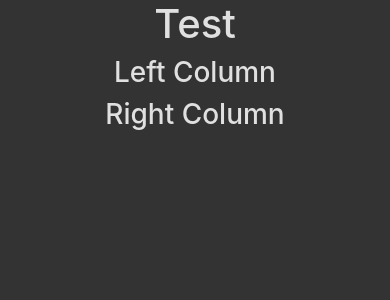
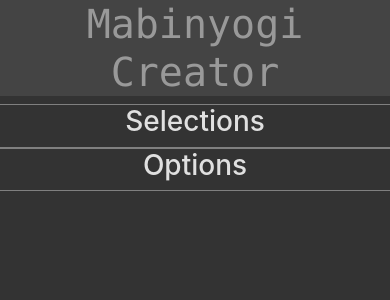
Before and after one commit to DontadVance/ProjectMabinyogi, a Flask app: page / in a window 390 px wide. Shown: the part 56-356 px from the top of the page. Run offline with Flask 2, Linux system fonts and the light colour scheme; some libraries are stand-ins or nearby versions.

Commit message:
Modify default.html, index.html

```diff
--- a/mabinyogi/templates/default.html
+++ b/mabinyogi/templates/default.html
@@ -50,10 +50,6 @@
 			</div>
 		</nav>
 
-		<div class="text-center back-primary">
-			<h1>Test</h1>
-		</div>
-
 	{% block content %}
 
 	{% endblock %}
--- a/mabinyogi/templates/index.html
+++ b/mabinyogi/templates/index.html
@@ -3,13 +3,17 @@
 
 {% block content %}
 
-		<div class ="container">
+		<div class="text-center title-primary">
+			<h1>Mabinyogi Creator</h1>
+		</div>
+
+		<div>
 			<div class="row">
-				<div class="col-sm-6 text-center">
-					<h3>Left Column</h3>
+				<div class="col-sm-6 text-center box-primary">
+					<h3>Selections</h3>
 				</div>
-				<div class="col-sm-6 text-center">
-					<h3>Right Column</h3>
+				<div class="col-sm-6 text-center box-primary">
+					<h3>Options</h3>
 				</div>
 			</div>
 		</div>
```
